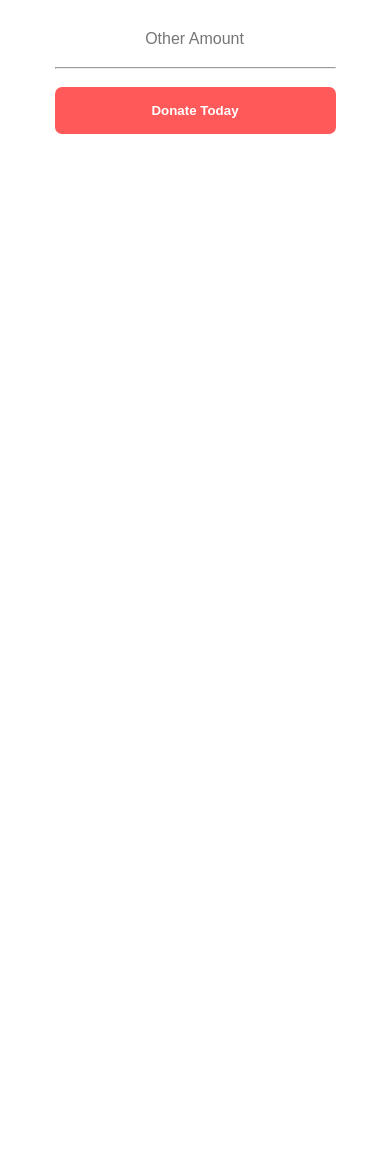
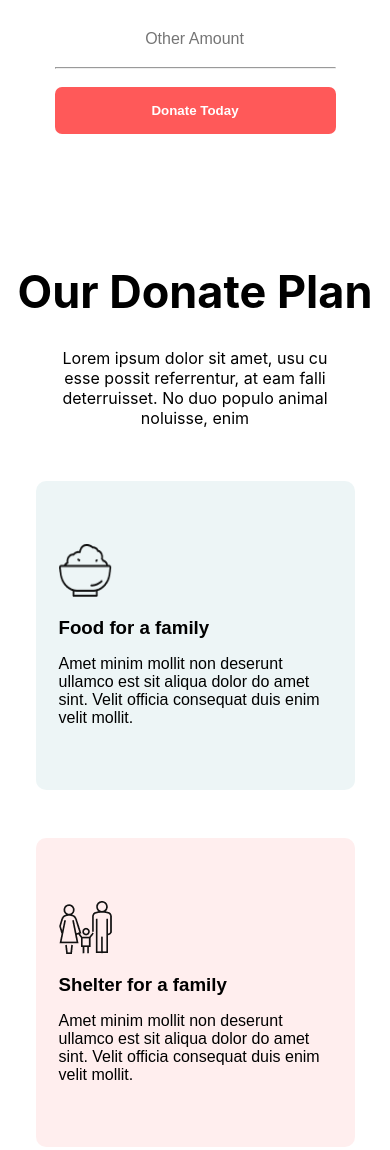
Before and after one commit to jubayer-ahmed-ratul/donate_today, a plain HTML site: page index.html in a window 390 px wide. Shown: the part 1249-2399 px from the top of the page. Before the commit the page ends 1513 px from the top, so only its background shows below. Drawn offline with Linux system fonts and the light colour scheme.

Commit message:
donate-plan section with responsiveness

```diff
--- a/index.html
+++ b/index.html
@@ -41,6 +41,32 @@
 
         </section>
 
+        <!--DONATE-PLAN-->
+         <section class="donate-plan inter-font">
+            <div class="donate-details">
+                <h3 class="section-heading">Our Donate Plan</h3>
+            <p class="section-description">Lorem ipsum dolor sit amet, usu cu esse possit referrentur, at eam falli <br> deterruisset. No duo populo animal noluisse, enim</p>
+            </div>
+
+            <div class="boxes poppins-font">
+                <div style="background-color: rgba(79, 157, 166, 0.1);" class="box">
+                    <img src="icons/food.png" alt="">
+                    <h3 class="section-subheading">Food for a family</h3>
+                    <p class="box-description">Amet minim mollit non deserunt <br> ullamco est sit aliqua dolor do amet <br> sint. Velit officia consequat duis enim <br> velit mollit.</p>
+                </div>
+                <div style="background-color: rgba(255, 89, 89, 0.1);" class="box">
+                    <img src="icons/shelter.png" alt="">
+                    <h3 class="section-subheading">Shelter for a family</h3>
+                    <p class="box-description">Amet minim mollit non deserunt <br> ullamco est sit aliqua dolor do amet <br> sint. Velit officia consequat duis enim <br> velit mollit.</p>
+                </div>
+                <div style="background-color: rgb(255,244,214);" class="box">
+                    <img src="icons/icon4.svg" alt="">
+                    <h3 class="section-subheading">Education for a child</h3>
+                    <p class="box-description">Amet minim mollit non deserunt <br> ullamco est sit aliqua dolor do amet <br> sint. Velit officia consequat duis enim <br> velit mollit.</p>
+                </div>
+            </div>
+        </section>
+
     </main>
 
 </body>
--- a/styles/style.css
+++ b/styles/style.css
@@ -125,6 +125,30 @@ display: flex;
     font-size: 16px;
 }
 
+/*DONATE PLAN*/
+.donate-details{
+    text-align: center;
+}
+
+
+.boxes{
+    display: flex;
+    justify-content: space-between;
+}
+.box{
+
+    width: 25%;
+    padding: 63px 23px;
+    border-radius: 10px;
+}
+.box img{
+    width: 53px;
+    height: 53px;
+    margin-bottom: 1rem;
+}
+.box-description{
+    margin-top: 1rem;
+}
 
 
 
@@ -168,6 +192,14 @@ display: flex;
         margin: 0;
         margin-top: 15px;
     }
+    .boxes{
+        flex-direction: column;
+        margin: 0 auto;
+    }
+    .box{
+        width: 70%;
+        margin: 1.5rem auto;
+    }
 
 
 }
@@ -183,5 +215,14 @@ display: flex;
         margin: 0;
         margin-top: 15px;
     }
+    .boxes{
+        flex-wrap: wrap;
+    }
+    .box{
+        width: 40%;
+        margin:  auto;
+        margin-top: 2rem;
+    }
+
 
 }
```
